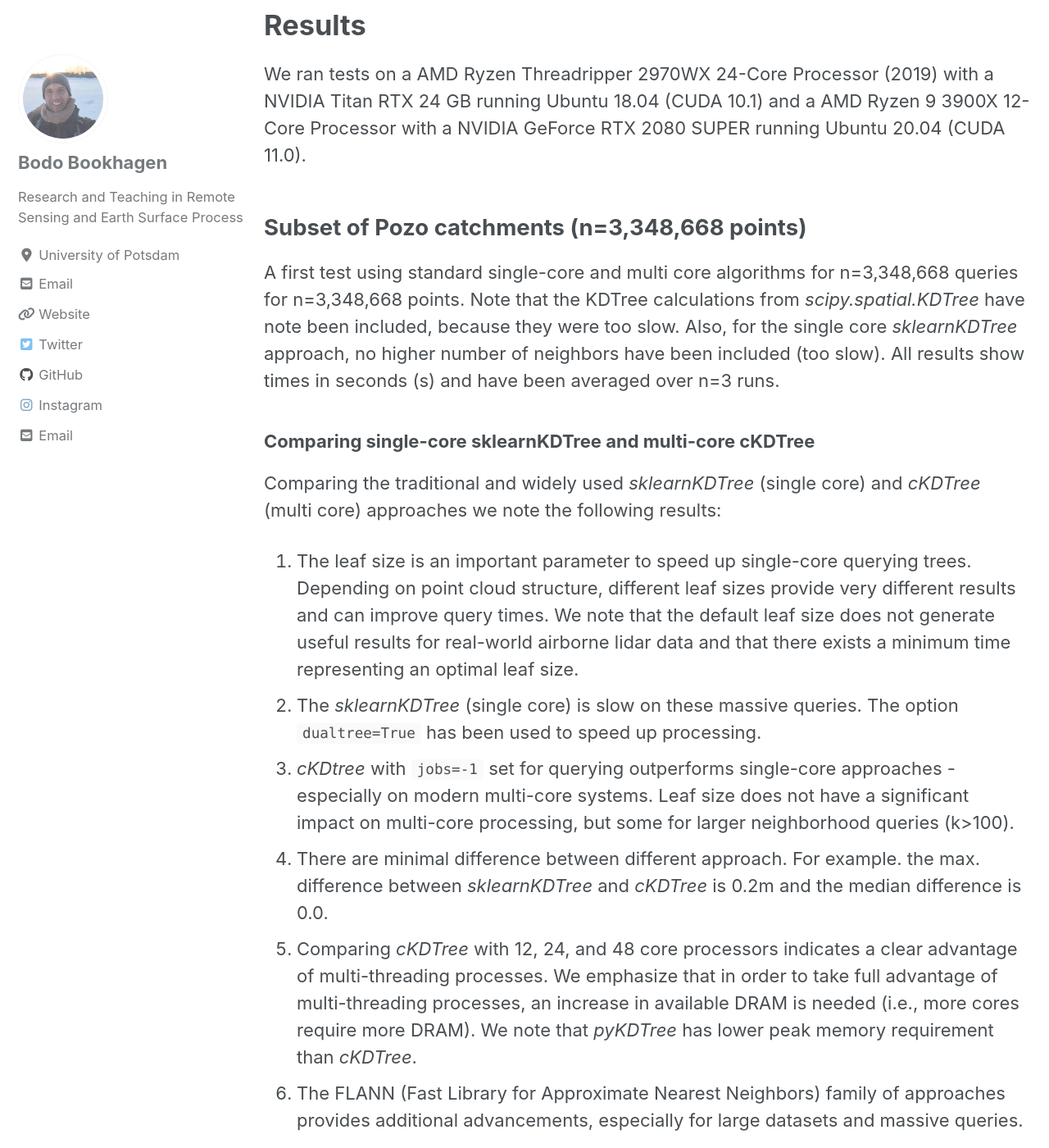
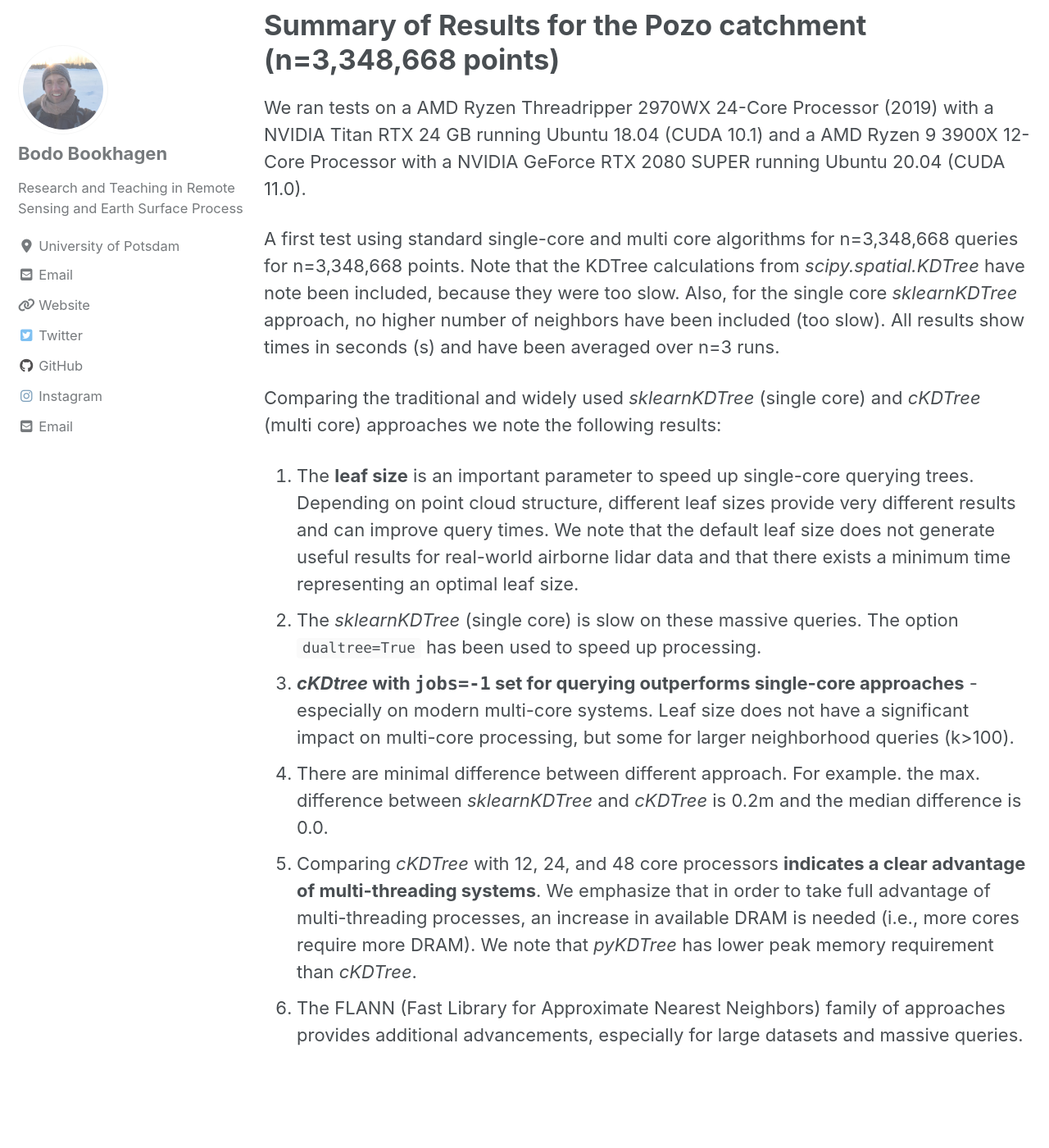
Before and after one commit to UP-RS-ESP/vacon.github.io, a Jekyll site: the page built from _posts/2020-10-20-KDTree-comparison.md, in a window 1280 px wide and 1400 px high, scrolled down 2667 px. Shown: the whole window at 82% size. Built offline with Jekyll 4.4.1, drawn with Linux system fonts in a browser that asks for light colours; cached includes are drawn as plain includes; nearby versions of some CDN libraries.

Commit message:
Oct-14 2020

```diff
--- a/_posts/2020-10-20-KDTree-comparison.md
+++ b/_posts/2020-10-20-KDTree-comparison.md
@@ -15,7 +15,7 @@ toc_label: "PC-KDTree"
   - cKDTree
 ---
 
-This short entry describes a comparison of KDTree implementations for Lidar PointClouds (PC) and Structure-from-Motion (SfM) dataset. A more detailed analysis is found on **[Comparing Python KD-Tree Implementations with Focus on Point Cloud Processing]()** and the github repository **[LidarPC-KDTree](https://github.com/UP-RS-ESP/LidarPC-KDTree)**
+This short entry describes a comparison of KDTree implementations for Lidar PointClouds (PC) and Structure-from-Motion (SfM) dataset. A more detailed analysis is found on **[Comparing Python KD-Tree Implementations with Focus on Point Cloud Processing]()** and the github repository **[LidarPC-KDTree](https://github.com/UP-RS-ESP/LidarPC-KDTree)**.
 
 # KDTree and KNN Algorithms
 One of the core processing steps for irregular PC is to understand the neighborhood for each point (kNN - k-Nearest-Neighbors). This is often done using [KD Trees](https://en.wikipedia.org/wiki/K-d_tree). There exist myriad of implementations for various applications and KD Trees have become an important tool for Deep Learning that have been implemented in [kNN (k-nearest neighbor)](https://en.wikipedia.org/wiki/K-nearest_neighbors_algorithm) algorithms. Many of the approaches have been optimized for multi-dimensional datasets (n>5 and up to 50). In the recent months and years, KD-Trees relying on [CUDA](https://en.wikipedia.org/wiki/CUDA) or [OpenCL](https://en.wikipedia.org/wiki/OpenCL) implementations have become more coming and easily approachable through Python or Matlab interfaces.
@@ -48,17 +48,15 @@ The airborne point cloud from Santa Cruz Island, California represents a natural
 The test area is from a small subset of the Pozo catchment in the southwestern part of the island. These data are openly accessibly and available from [opentopography](https://opentopography.org/) and were originally acquired by the USGS in 2010. The geologic and geomorphic environment and setting of the Santa Cruz Island has been described in several peer-reviewed scientific publications (e.g., [Perroy et al., 2010](https://doi.org/10.1016/j.geomorph.2010.01.009),  [Perroy et al., 2012](https://doi.org/10.1080/00045608.2012.715054), [Neely et al., 2017](https://doi.org/10.1002/2017JF004250), [Rheinwalt et al., 2019](https://agupubs.onlinelibrary.wiley.com/doi/abs/10.1029/2018JF004827), [Clubb et al., 2019](https://doi.org/10.1029/2019JF005025)).
 
 
-# Results
+# Summary of Results for the Pozo catchment (n=3,348,668 points)
 We ran tests on a AMD Ryzen Threadripper 2970WX 24-Core Processor (2019) with a NVIDIA Titan RTX 24 GB running Ubuntu 18.04 (CUDA 10.1) and a AMD Ryzen 9 3900X 12-Core Processor with a NVIDIA GeForce RTX 2080 SUPER running Ubuntu 20.04 (CUDA 11.0).
 
-## Subset of Pozo catchments (n=3,348,668 points)
 A first test using standard single-core and multi core algorithms for n=3,348,668 queries for n=3,348,668 points. Note that the KDTree calculations from _scipy.spatial.KDTree_ have note been included, because they were too slow. Also, for the single core _sklearnKDTree_ approach, no higher number of neighbors have been included (too slow). All results show times in seconds (s) and have been averaged over n=3 runs.
 
-### Comparing single-core sklearnKDTree and multi-core cKDTree
 Comparing the traditional and widely used _sklearnKDTree_ (single core) and _cKDTree_ (multi core) approaches we note the following results:
-1. The leaf size is an important parameter to speed up single-core querying trees. Depending on point cloud structure, different leaf sizes provide very different results and can improve query times. We note that the default leaf size does not generate useful results for real-world airborne lidar data and that there exists a minimum time representing an optimal leaf size.
+1. The **leaf size** is an important parameter to speed up single-core querying trees. Depending on point cloud structure, different leaf sizes provide very different results and can improve query times. We note that the default leaf size does not generate useful results for real-world airborne lidar data and that there exists a minimum time representing an optimal leaf size.
 2. The _sklearnKDTree_ (single core) is slow on these massive queries. The option `dualtree=True` has been used to speed up processing.
-3. _cKDtree_ with `jobs=-1` set for querying outperforms single-core approaches - especially on modern multi-core systems. Leaf size does not have a significant impact on multi-core processing, but some for larger neighborhood queries (k>100).
+3. **_cKDtree_ with `jobs=-1` set for querying outperforms single-core approaches** - especially on modern multi-core systems. Leaf size does not have a significant impact on multi-core processing, but some for larger neighborhood queries (k>100).
 4. There are minimal difference between different approach. For example. the max. difference between _sklearnKDTree_ and _cKDTree_ is 0.2m and the median difference is 0.0.
-5. Comparing _cKDTree_ with 12, 24, and 48 core processors indicates a clear advantage of multi-threading processes. We emphasize that in order to take full advantage of multi-threading processes, an increase in available DRAM is needed (i.e., more cores require more DRAM). We note that _pyKDTree_ has lower peak memory requirement than _cKDTree_.
+5. Comparing _cKDTree_ with 12, 24, and 48 core processors **indicates a clear advantage of multi-threading systems**. We emphasize that in order to take full advantage of multi-threading processes, an increase in available DRAM is needed (i.e., more cores require more DRAM). We note that _pyKDTree_ has lower peak memory requirement than _cKDTree_.
 6. The FLANN (Fast Library for Approximate Nearest Neighbors) family of approaches provides additional advancements, especially for large datasets and massive queries.
```
